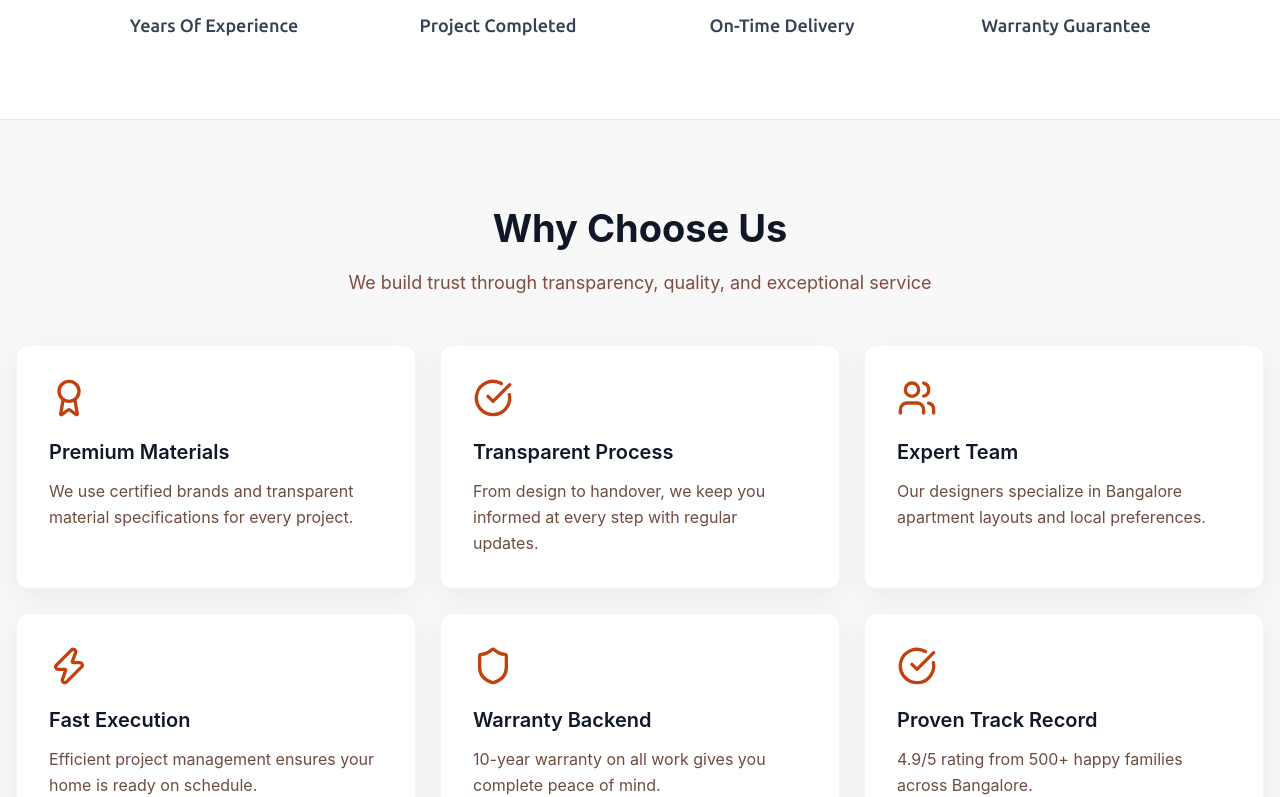
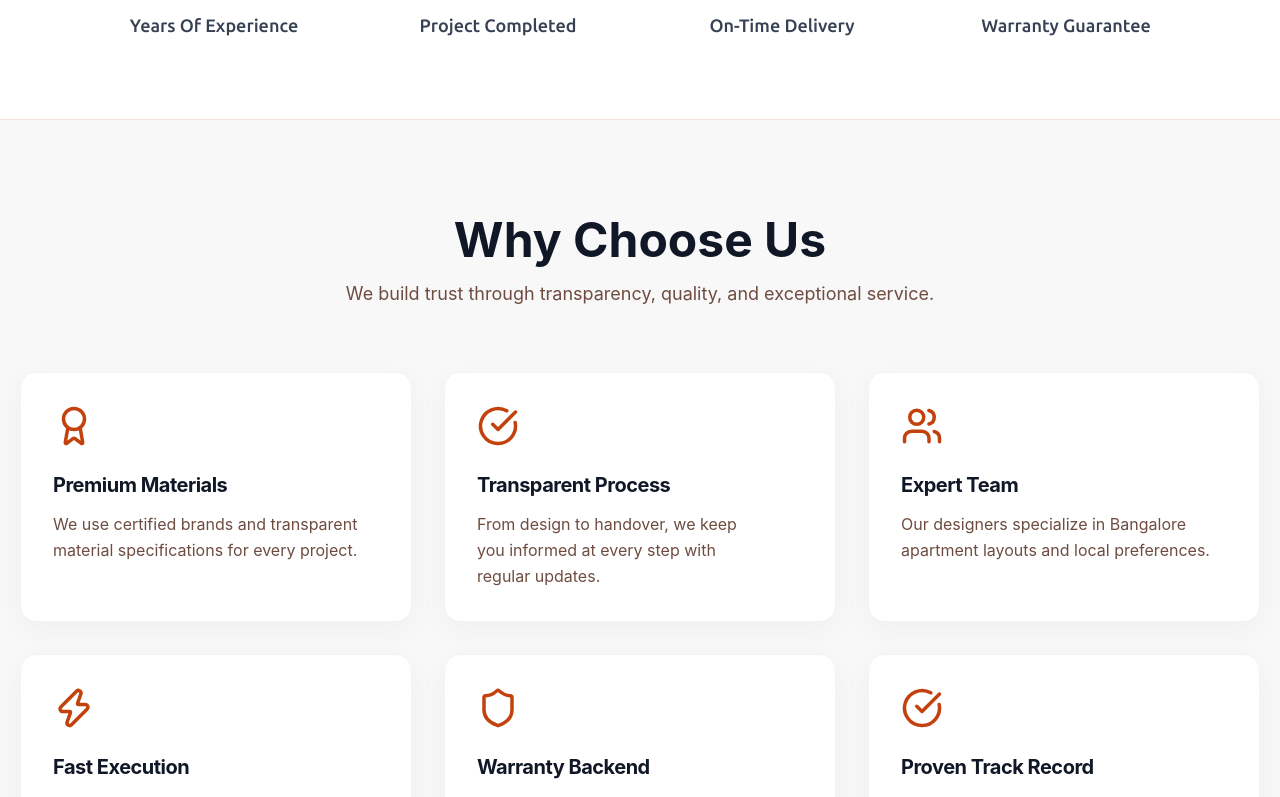
Before and after one commit to prosingh69/New-Venetus-Website, a React (Vite) app: page / in a window 1280 px wide. Shown: the part 860-1657 px from the top of the page. Built offline with nearby package versions, Linux system fonts and the light colour scheme; the HTML template or start-up script is replaced by a standard one; a web font is replaced by a local one.

Commit message:
Home Page Updation

```diff
--- a/src/Components/WhyChoose/WhyCard.jsx
+++ b/src/Components/WhyChoose/WhyCard.jsx
@@ -1,14 +1,31 @@
 import React from 'react'
+
 const WhyCard = ({ icon, title, description }) => {
   const IconComponent = icon;
 
   return (
-    <div className='bg-[#ffffff] rounded-xl shadow-[0_8px_30px_rgb(0,0,0,0.06)] border border-gray-100 p-8 flex flex-col gap-3'>
-        <div className='mb-2'>
-            <IconComponent color="#C2410C" strokeWidth={2} size={40} />
+    // 'group' add kiya taaki card hover par icon animate ho.
+    // transition-all duration-300 hover:-translate-y-1 se card hover karne par thoda upar uthega.
+    <div className='group bg-white rounded-2xl shadow-[0_8px_30px_rgb(0,0,0,0.04)] hover:shadow-xl border border-gray-100 p-8 flex flex-col gap-3 transition-all duration-300 hover:-translate-y-2 cursor-default'>
+
+        <div className='mb-3'>
+            {/* transition classes daali hain taaki hover karne par icon halka sa bada (scale) ho */}
+            <IconComponent
+                color="#C2410C"
+                strokeWidth={2}
+                size={42}
+                className="transition-transform duration-300 group-hover:scale-110 group-hover:rotate-3"
+            />
         </div>
-        <h3 className='font-semibold text-xl text-gray-900'>{title}</h3>
-        <p className='text-[#6E4C40] leading-relaxed'>{description}</p>
+
+        <h3 className='font-bold text-xl text-gray-900 tracking-tight'>
+            {title}
+        </h3>
+
+        {/* text-pretty aur padhne mein aasan text sizes */}
+        <p className='text-[#6E4C40] text-sm md:text-base leading-relaxed text-pretty'>
+            {description}
+        </p>
     </div>
   )
 }
--- a/src/Components/WhyChoose/WhyChoose.jsx
+++ b/src/Components/WhyChoose/WhyChoose.jsx
@@ -43,16 +43,25 @@ const featuresData = [
 
 const WhyChoose = () => {
   return (
-    <section className='bg-[#F9F8F8] py-20 px-4'>
-        <div className='max-w-350 mx-auto'>
+    // Mobile aur Desktop padding adjust ki
+    <section className='bg-[#F9F8F8] py-16 md:py-24 px-5'>
 
-            <div className='flex flex-col items-center justify-center text-center mb-12'>
-                <h2 className='text-[38px] font-bold mb-3 text-gray-900'>Why Choose Us</h2>
-                <p className='text-lg text-[#804C40] max-w-2xl'>We build trust through transparency, quality, and exceptional service</p>
+        {/* Invalid max-w-350 ko hata kar valid max-w-7xl lagaya jo 3-grid ke liye perfect width hai */}
+        <div className='max-w-7xl mx-auto'>
+
+            <div className='flex flex-col items-center justify-center text-center mb-12 md:mb-16'>
+                {/* Heading ko fully responsive kiya */}
+                <h2 className='text-3xl md:text-4xl lg:text-5xl font-bold mb-3 md:mb-4 text-gray-900'>
+                    Why Choose Us
+                </h2>
+                {/* Orphan words rokne ke liye text-pretty aur responsive size add kiya */}
+                <p className='text-base md:text-lg text-[#6E4C40] max-w-2xl text-pretty'>
+                    We build trust through transparency, quality, and exceptional service.
+                </p>
             </div>
 
-
-            <div className='grid grid-cols-1 md:grid-cols-2 lg:grid-cols-3 gap-6'>
+            {/* Grid gap ko mobile/desktop ke hisaab se tweak kiya */}
+            <div className='grid grid-cols-1 md:grid-cols-2 lg:grid-cols-3 gap-6 md:gap-8'>
                 {featuresData.map((feature) => (
                     <WhyCard
                         key={feature.id}
```
